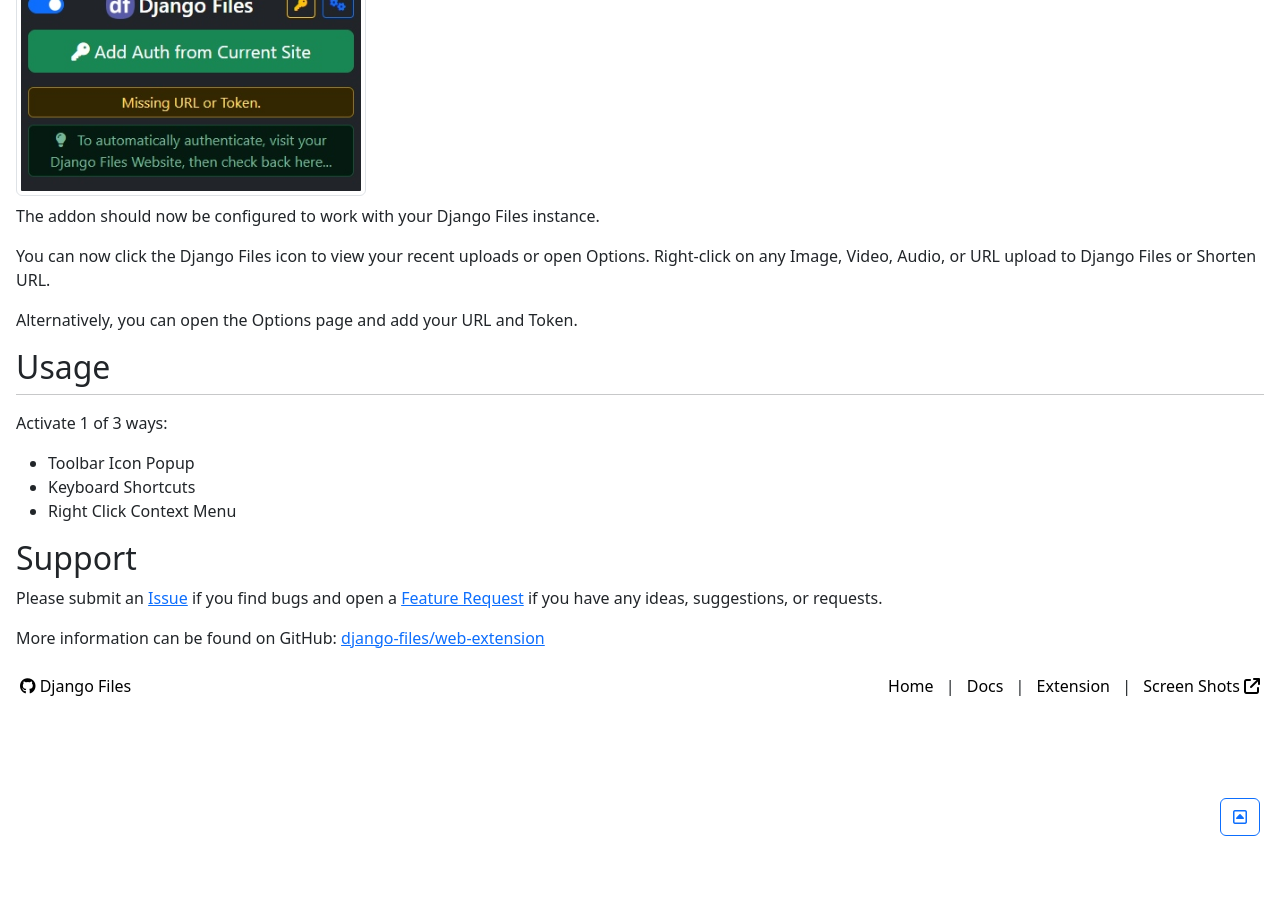
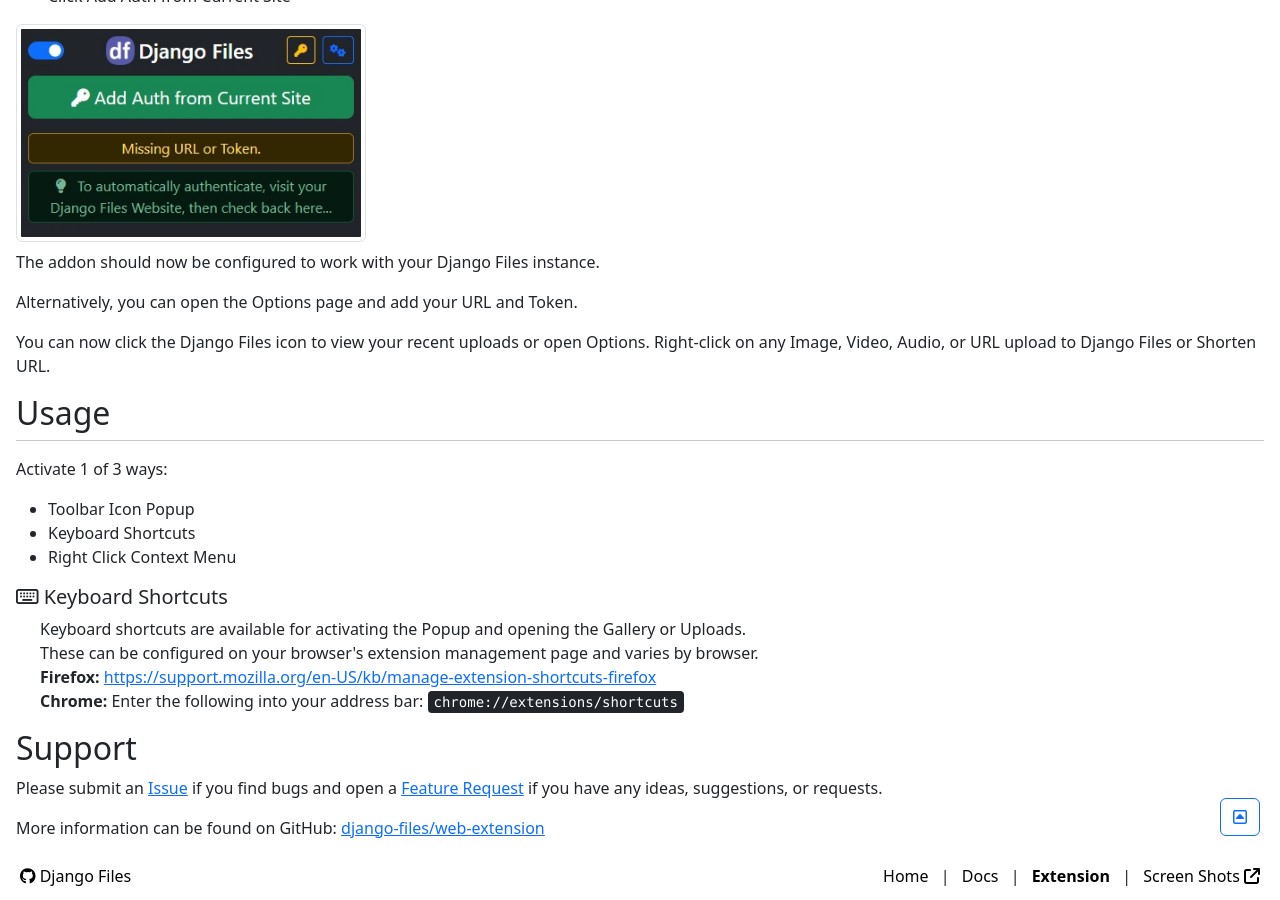
Before and after one commit to django-files/django-files.github.io, a Jekyll site: the page built from src/html/extension.html, in a window 1280 px wide and 900 px high, scrolled down 1955 px. Built offline with Jekyll 4.4.1, drawn with Linux system fonts in a browser that asks for light colours; comment, search, counter and statistics services are not loaded; before the commit the page ends 2665 px from its top, so only the background shows below that; some of the changed text lies outside the part shown.

Commit message:
Update Extension Page (#12)
* Update Extension Page

* Fixes

```diff
--- a/src/_layouts/default.html
+++ b/src/_layouts/default.html
@@ -85,7 +85,7 @@
                             <a class="link-body-emphasis text-decoration-none {% if page.title == 'Docs' %}fw-bold{% endif %}" href="{{ "/docs/" | relative_url }}">
                                 Docs</a></li>
                         <li class="list-inline-item">
-                            <a class="link-body-emphasis text-decoration-none {% if page.title == 'Extension' %}fw-bold{% endif %}" href="{{ "/extension/" | relative_url }}">
+                            <a class="link-body-emphasis text-decoration-none {% if page.title == 'Web Extension' %}fw-bold{% endif %}" href="{{ "/extension/" | relative_url }}">
                                 Extension</a></li>
                         <li class="list-inline-item">
                             <a class="link-body-emphasis text-decoration-none" href="{{ "/screenshots/" | relative_url }}" target="_blank">
--- a/src/html/extension.html
+++ b/src/html/extension.html
@@ -8,16 +8,16 @@
 <h1>{{ site.site_name }} - {{ page.title }}</h1>
 
 <div class="mb-2" style="min-height: 20px;">
-    <a href="{{ site.chrome_url }}" rel="nofollow" target="_blank">
-        <img src="https://img.shields.io/chrome-web-store/users/{{ site.chrome_id }}?logo=google&logoColor=white&label=google%20users" alt="Chrome Web Store Users" style="max-width: 100%;"></a>
-    <a href="{{ site.firefox_url }}" rel="nofollow" target="_blank">
-        <img src="https://img.shields.io/amo/users/{{ site.firefox_id }}?logo=mozilla&label=mozilla%20users" alt="Mozilla Add-on Users" style="max-width: 100%;"></a>
-    <a href="{{ site.chrome_url }}" rel="nofollow" target="_blank">
-        <img src="https://img.shields.io/chrome-web-store/v/{{ site.chrome_id }}?label=chrome&logo=googlechrome" alt="Chrome Web Store Version" style="max-width: 100%;"></a>
-    <a href="{{ site.firefox_url }}" rel="nofollow" target="_blank">
-        <img src="https://img.shields.io/amo/v/{{ site.firefox_id }}?label=firefox&logo=firefox" alt="Mozilla Add-on Version" style="max-width: 100%;"></a>
-    <a href="{{ site.extension_github }}/releases/latest" rel="nofollow" target="_blank">
-        <img src="https://img.shields.io/github/v/release/{{ site.github_name }}?logo=github" alt="GitHub Release Version" style="max-width: 100%;"></a>
+    <a href="{{ site.chrome_url }}" target="_blank" rel="noopener">
+        <img src="https://img.shields.io/chrome-web-store/users/{{ site.chrome_id }}?logo=google&logoColor=white&label=google%20users" alt="Chrome Web Store Users" class="mw-100"></a>
+    <a href="{{ site.firefox_url }}" target="_blank" rel="noopener">
+        <img src="https://img.shields.io/amo/users/{{ site.firefox_id }}?logo=mozilla&label=mozilla%20users" alt="Mozilla Add-on Users" class="mw-100"></a>
+    <a href="{{ site.chrome_url }}" target="_blank" rel="noopener">
+        <img src="https://img.shields.io/chrome-web-store/v/{{ site.chrome_id }}?label=chrome&logo=googlechrome" alt="Chrome Web Store Version" class="mw-100"></a>
+    <a href="{{ site.firefox_url }}" target="_blank" rel="noopener">
+        <img src="https://img.shields.io/amo/v/{{ site.firefox_id }}?label=firefox&logo=firefox" alt="Mozilla Add-on Version" class="mw-100"></a>
+    <a href="{{ site.extension_github }}/releases/latest" target="_blank" rel="noopener">
+        <img src="https://img.shields.io/github/v/release/{{ site.github_name }}?logo=github" alt="GitHub Release Version" class="mw-100"></a>
 </div>
 
 <p class="lead" data-nosnippet><a href="#configure">Configure</a> | <a href="#setup">Setup</a> | <a href="#usage">Usage</a></p>
@@ -27,20 +27,20 @@
 </p>
 
 <div class="ms-1 mb-3">
-    <a href="{{ site.chrome_url }}" target="_blank">
-        <img alt="Chrome" src="https://raw.githubusercontent.com/alrra/browser-logos/main/src/chrome/chrome_48x48.png" width="42" height="42" /></a>
-    <a href="{{ site.firefox_url }}" target="_blank">
-        <img alt="Firefox" src="https://raw.githubusercontent.com/alrra/browser-logos/main/src/firefox/firefox_48x48.png" width="42" height="42" /></a>
-    <a href="{{ site.chrome_url }}" target="_blank">
-        <img alt="Edge" src="https://raw.githubusercontent.com/alrra/browser-logos/main/src/edge/edge_48x48.png" width="42" height="42" /></a>
-    <a href="{{ site.chrome_url }}" target="_blank">
-        <img alt="Chromium" src="https://raw.githubusercontent.com/alrra/browser-logos/main/src/chromium/chromium_48x48.png" width="42" height="42" /></a>
-    <a href="{{ site.chrome_url }}" target="_blank">
-        <img alt="Opera" src="https://raw.githubusercontent.com/alrra/browser-logos/main/src/opera/opera_48x48.png" width="42" height="42" /></a>
-    <a href="{{ site.chrome_url }}" target="_blank">
-        <img alt="Brave" src="https://raw.githubusercontent.com/alrra/browser-logos/main/src/brave/brave_48x48.png" width="42" height="42" /></a>
-    <a href="{{ site.chrome_url }}" target="_blank">
-        <img alt="Vivaldi" src="https://raw.githubusercontent.com/alrra/browser-logos/main/src/vivaldi/vivaldi_48x48.png" width="42" height="42" /></a>
+    <a href="{{ site.chrome_url }}" title="Chrome" target="_blank" rel="noopener">
+        <img alt="Chrome" src="https://raw.githubusercontent.com/smashedr/logo-icons/master/browsers/chrome_48.png" width="48" height="48" /></a>
+    <a href="{{ site.firefox_url }}" title="Firefox" target="_blank" rel="noopener">
+        <img alt="Firefox" src="https://raw.githubusercontent.com/smashedr/logo-icons/master/browsers/firefox_48.png" width="48" height="48" /></a>
+    <a href="{{ site.chrome_url }}" title="Edge" target="_blank" rel="noopener">
+        <img alt="Edge" src="https://raw.githubusercontent.com/smashedr/logo-icons/master/browsers/edge_48.png" width="48" height="48" /></a>
+    <a href="{{ site.chrome_url }}" title="Opera" target="_blank" rel="noopener">
+        <img alt="Opera" src="https://raw.githubusercontent.com/smashedr/logo-icons/master/browsers/opera_48.png" width="48" height="48" /></a>
+    <a href="{{ site.chrome_url }}" title="Brave" target="_blank" rel="noopener">
+        <img alt="Brave" src="https://raw.githubusercontent.com/smashedr/logo-icons/master/browsers/brave_48.png" width="48" height="48" /></a>
+    <a href="{{ site.chrome_url }}" title="Chromium" target="_blank" rel="noopener">
+        <img alt="Chromium" src="https://raw.githubusercontent.com/smashedr/logo-icons/master/browsers/chromium_48.png" width="48" height="48" /></a>
+    <a href="{{ site.chrome_url }}" title="Kiwi" target="_blank" rel="noopener">
+        <img alt="Kiwi" src="https://raw.githubusercontent.com/smashedr/logo-icons/master/browsers/kiwi_48.png" width="48" height="48" /></a>
 </div>
 
 <ul>
@@ -69,6 +69,12 @@
 <p>
     All <strong>Chromium</strong> Based Browsers can install the extension from the
     <a href="{{ site.chrome_url }}" target="_blank">Chrome Web Store</a>.
+</p>
+
+<p>
+    Mobile browser support available for
+    <a href="{{ site.firefox_url }}" target="_blank" rel="noopener">Firefox</a> and
+    <a href="{{ site.chrome_url }}" target="_blank" rel="noopener">Kiwi</a>.
 </p>
 
 <h2 id="configure">Configure</h2>
@@ -102,12 +108,11 @@
     The addon should now be configured to work with your Django Files instance.
 </p>
 <p>
+    Alternatively, you can open the Options page and add your URL and Token.
+</p>
+<p>
     You can now click the Django Files icon to view your recent uploads or open Options.
     Right-click on any Image, Video, Audio, or URL upload to Django Files or Shorten URL.
-</p>
-
-<p>
-    Alternatively, you can open the Options page and add your URL and Token.
 </p>
 
 <h2 id="usage">Usage</h2>
@@ -119,6 +124,19 @@
     <li>Keyboard Shortcuts</li>
     <li>Right Click Context Menu</li>
 </ul>
+
+<h5><i class="fa-regular fa-keyboard"></i> Keyboard Shortcuts</h5>
+<p class="ms-4">
+    Keyboard shortcuts are available for activating the Popup and opening the Gallery or Uploads.
+    <br>
+    These can be configured on your browser's extension management page and varies by browser.
+    <br>
+    <strong>Firefox:</strong> <a href="https://support.mozilla.org/en-US/kb/manage-extension-shortcuts-firefox" target="_blank" rel="noopener">
+        https://support.mozilla.org/en-US/kb/manage-extension-shortcuts-firefox</a>
+    <br>
+    <strong>Chrome:</strong> Enter the following into your address bar:
+    <kbd role="button" data-clipboard-text="chrome://extensions/shortcuts">chrome://extensions/shortcuts</kbd>
+</p>
 
 <h2>Support</h2>
 
```
